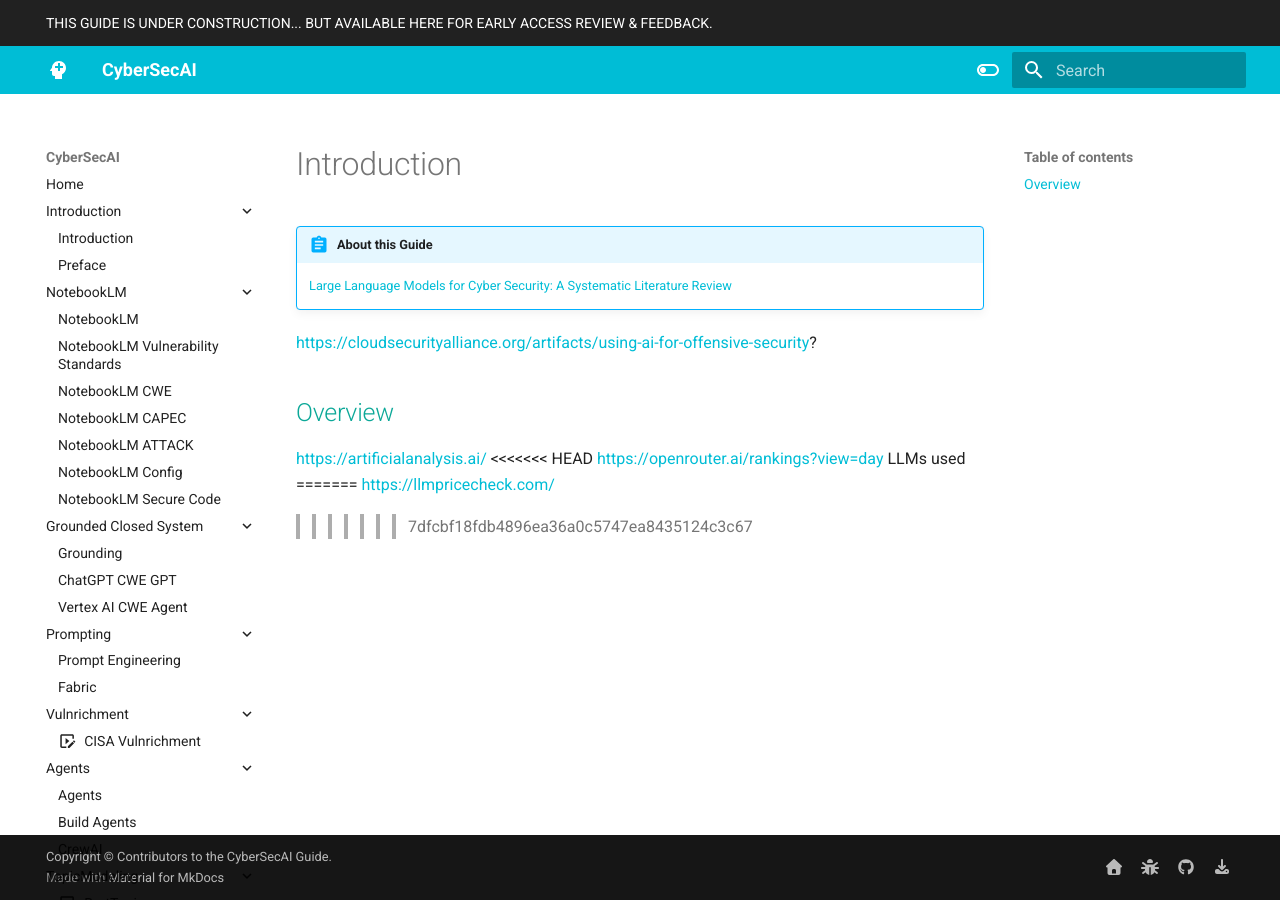
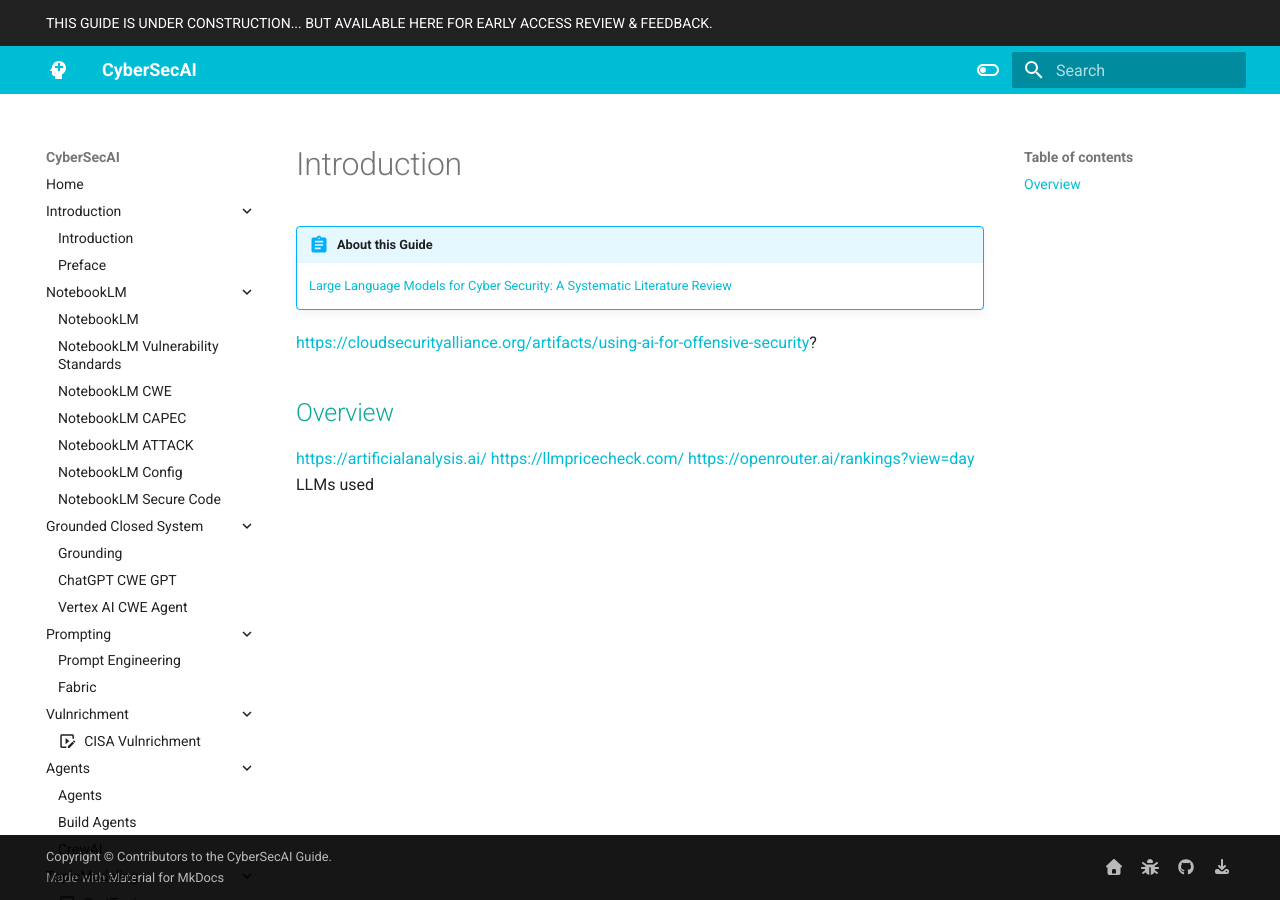
Before and after one commit to CyberSecAI/CyberSecAI.github.io, an MkDocs documentation site: the page built from docs/introduction/cybsersecurity.md, in a window 1280 px wide. Built offline with MkDocs 1.6.1 and Material for MkDocs 9.7.7, drawn with Linux system fonts in a browser that asks for light colours; comment, search, counter and statistics services are not loaded.

Commit message:
cybersec

```diff
--- a/docs/introduction/cybsersecurity.md
+++ b/docs/introduction/cybsersecurity.md
@@ -8,8 +8,5 @@
 ## Overview
 
 https://artificialanalysis.ai/
-<<<<<<< HEAD
+https://llmpricecheck.com/
 https://openrouter.ai/rankings?view=day LLMs used
-=======
-https://llmpricecheck.com/
->>>>>>> 7dfcbf18fdb4896ea36a0c5747ea8435124c3c67
```
